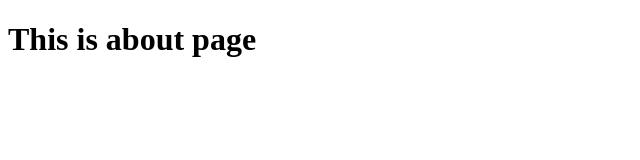
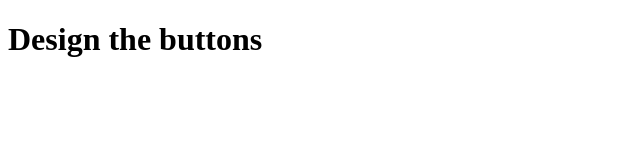
Before and after one commit to mystickminal14/Web-dev-journey, a plain HTML site: page week-one/about.html in a window 1280 px wide. Shown: the whole page, without its empty margins (0-640 px from the left). Drawn offline with Linux system fonts and the light colour scheme.

Commit message:
minal added task

```diff
--- a/week-one/about.html
+++ b/week-one/about.html
@@ -7,7 +7,7 @@
 </head>
 <body>
     <h1>
-        This is about page
+        Design the buttons
     </h1>
 
 </body>
```
